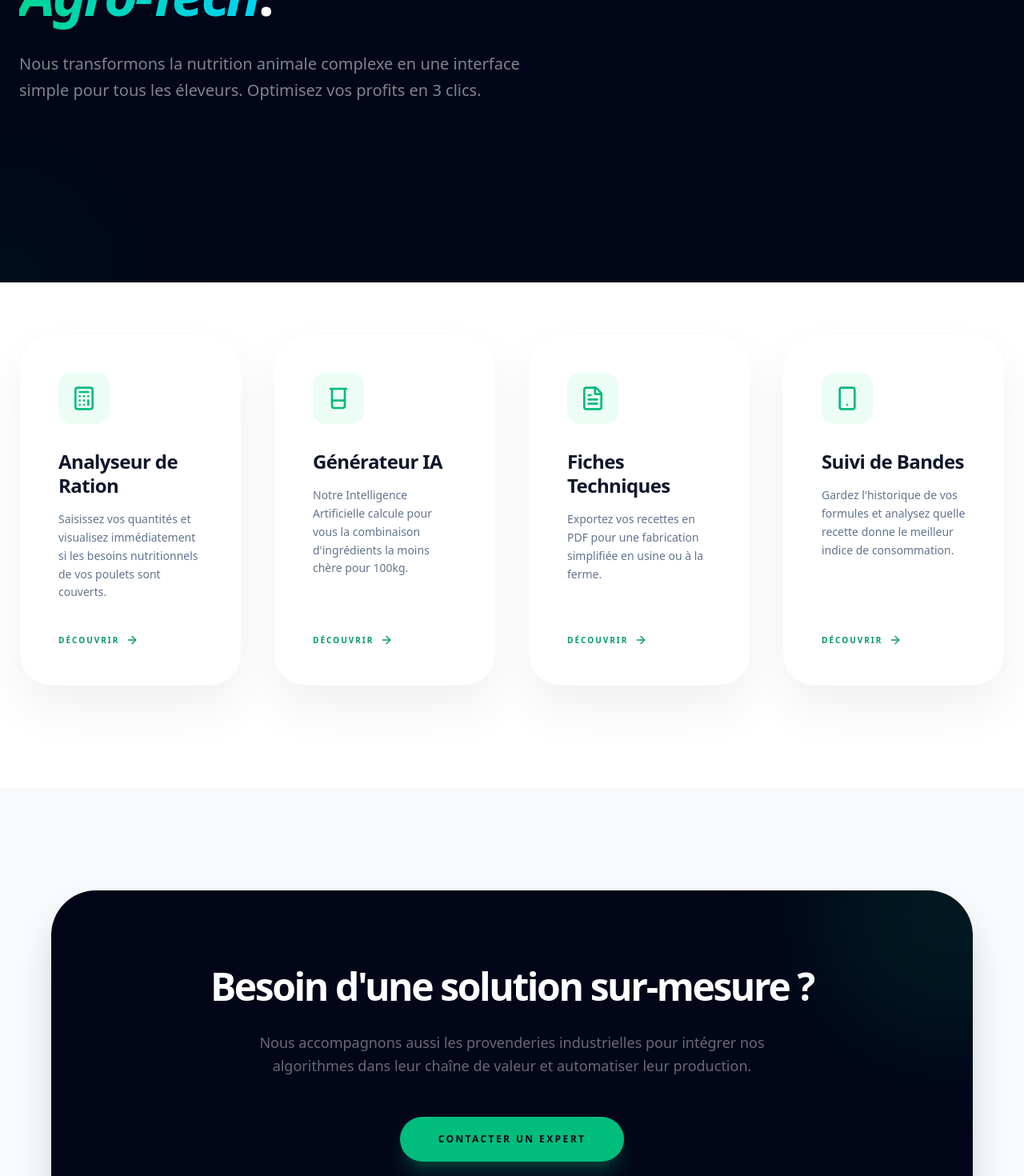
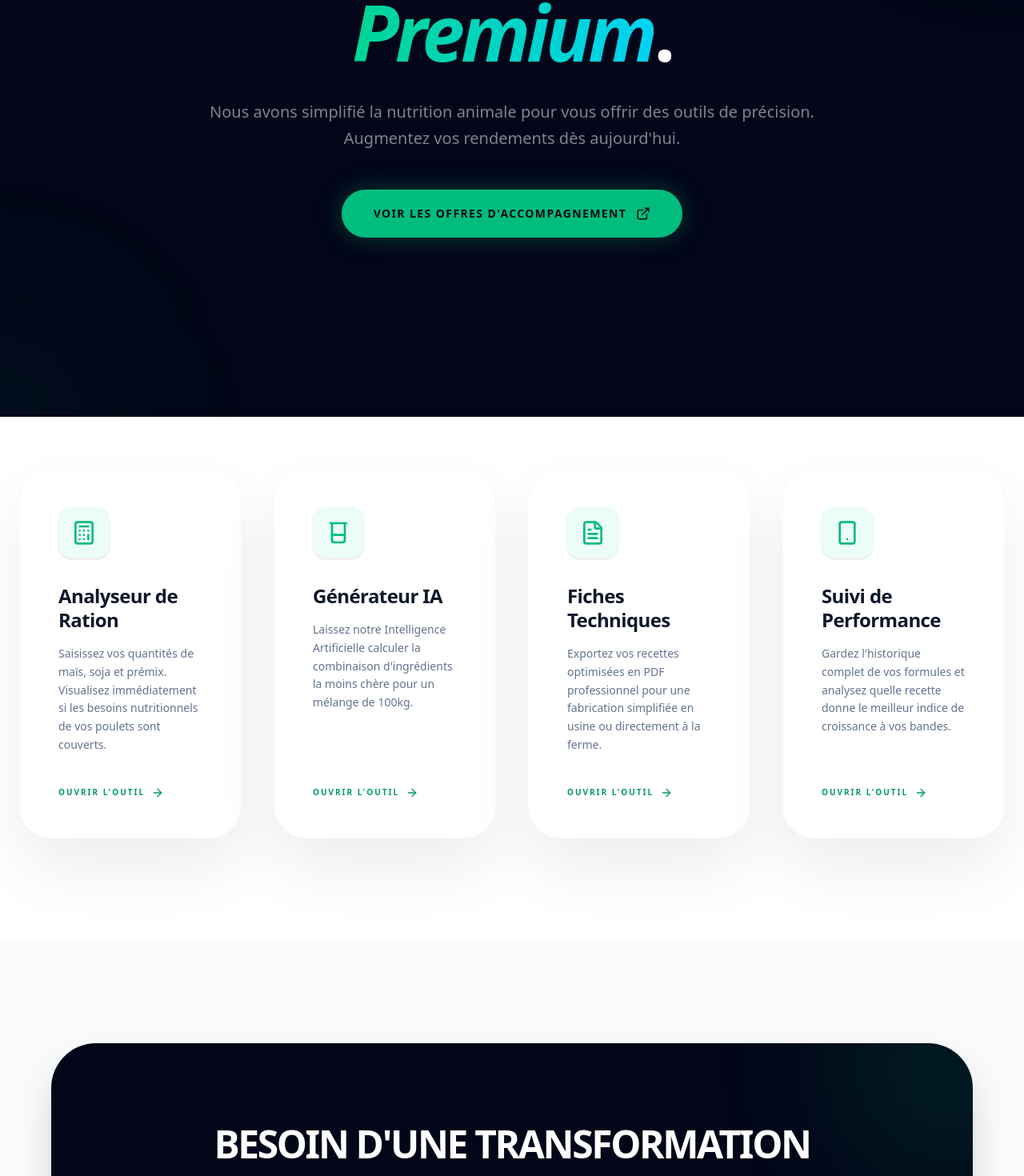
Before and after one commit to Laouroujennifer/provende-ia, a React (Vite) app: page /services in a window 1280 px wide. Shown: the part 360-1830 px from the top of the page at 80% size. Built offline with nearby package versions, Linux system fonts and the light colour scheme.

Commit message:
ajout des pages

```diff
--- a/src/App.tsx
+++ b/src/App.tsx
@@ -7,6 +7,7 @@
 import { Contact } from './pages/Contact'
 import { Login } from './pages/Login'
 import { Register } from './pages/Register'
+import { Formations } from './pages/Formations'
 import { Dashboard } from './pages/Dashboard'
 import { Header } from './components/Header'
 import { Footer } from './components/Footer'
@@ -29,7 +30,9 @@
           <Route path="/about" element={<About />} />
           <Route path="/contact" element={<Contact />} />
           <Route path="/login" element={<Login />} />
-          <Route path="/register" element={<Register />} />
+          <Route path="/register" element={<Register />}
+          />
+          <Route path="/formations" element={<Formations />} />
 
           {/* Protection : Redirige vers Register si pas connecté */}
           <Route
--- /dev/null
+++ b/src/pages/Formations.tsx
@@ -0,0 +1,120 @@
+// src/pages/Formations.tsx
+import { motion } from 'framer-motion'
+import { GraduationCap, Play, CheckCircle, ExternalLink, Sparkles, BookOpen } from 'lucide-react'
+
+export function Formations() {
+  const formationUrl = "https://frica-volaille.systeme.io/formation"
+
+  return (
+    <div className="bg-slate-950 min-h-screen text-white">
+      {/* 1. HERO SECTION - STYLE MINEA */}
+      <section className="relative pt-48 pb-32 px-6 overflow-hidden flex flex-col items-center text-center">
+        {/* Lueurs d'arrière-plan */}
+        <div className="absolute top-0 left-1/2 -translate-x-1/2 w-full h-[500px] bg-emerald-500/10 blur-[120px] rounded-full pointer-events-none" />
+
+        <motion.div
+          initial={{ opacity: 0, y: 20 }}
+          animate={{ opacity: 1, y: 0 }}
+          className="max-w-4xl relative z-10"
+        >
+          <div className="inline-flex items-center gap-2 px-4 py-2 rounded-full bg-white/5 border border-white/10 text-emerald-400 mb-8 shadow-2xl">
+            <GraduationCap size={14} fill="currentColor" className="opacity-20" />
+            <span className="font-black uppercase tracking-[0.3em] text-[10px]">Académie ProvendeBuilder</span>
+          </div>
+
+          <h1 className="text-5xl md:text-8xl font-black leading-[1.05] tracking-tighter mb-8">
+            Maîtrisez l'art de la <br />
+            <span className="bg-linear-to-r from-emerald-400 to-cyan-400 bg-clip-text text-transparent italic">nutrition animale</span>.
+          </h1>
+
+          <p className="text-white/50 text-lg md:text-xl max-w-2xl mx-auto font-medium leading-relaxed mb-12">
+            L'outil ne suffit pas sans le savoir. Apprenez les secrets de fabrication pour vos poulets de chair et pondeuses avec nos experts.
+          </p>
+
+          <div className="flex flex-col items-center gap-6">
+            <a
+              href={formationUrl}
+              target="_blank"
+              rel="noopener noreferrer"
+              className="px-12 py-6 bg-emerald-500 text-slate-950 rounded-full font-black text-sm uppercase tracking-widest shadow-[0_0_40px_rgba(16,185,129,0.3)] hover:scale-105 transition-all flex items-center gap-3 group"
+            >
+              Accéder au catalogue <ExternalLink size={18} className="group-hover:translate-x-1 group-hover:-translate-y-1 transition-transform" />
+            </a>
+            <p className="text-white/30 text-[10px] font-bold uppercase tracking-[0.2em]">
+              Propulsé par Frica-Volaille Academy
+            </p>
+          </div>
+        </motion.div>
+      </section>
+
+      {/* 2. SECTION AVANTAGES - POURQUOI SE FORMER ? */}
+      <section className="py-32 px-6 border-t border-white/5 relative z-10">
+        <div className="max-w-7xl mx-auto">
+          <div className="grid md:grid-cols-3 gap-8">
+            {[
+              {
+                t: "Apprentissage Vidéo",
+                d: "Des modules pas-à-pas pour maîtriser chaque étape de la fabrication.",
+                i: <Play className="text-emerald-400" />
+              },
+              {
+                t: "Certificat d'Expert",
+                d: "Validez vos compétences et boostez la crédibilité de votre ferme.",
+                i: <Sparkles className="text-emerald-400" />
+              },
+              {
+                t: "Guides Pratiques",
+                d: "Téléchargez des fiches techniques et des profilages nutritionnels exclusifs.",
+                i: <BookOpen className="text-emerald-400" />
+              }
+            ].map((f, i) => (
+              <div key={i} className="p-10 bg-white/5 border border-white/10 rounded-[2.5rem] hover:bg-white/[0.08] transition-all group">
+                <div className="w-12 h-12 bg-emerald-500/10 rounded-xl flex items-center justify-center mb-8 group-hover:scale-110 transition-transform">
+                  {f.i}
+                </div>
+                <h3 className="text-2xl font-black mb-4 tracking-tight">{f.t}</h3>
+                <p className="text-white/50 leading-relaxed font-medium text-sm">{f.d}</p>
+              </div>
+            ))}
+          </div>
+        </div>
+      </section>
+
+      {/* 3. SECTION IMPACT - RÉSULTATS GARANTIS */}
+      <section className="py-32 px-6 bg-slate-900/20">
+        <div className="max-w-5xl mx-auto bg-slate-900 rounded-[3.5rem] p-12 md:p-20 border border-white/10 relative overflow-hidden">
+          <div className="absolute top-0 right-0 w-64 h-64 bg-emerald-500/10 rounded-full blur-3xl -mr-32 -mt-32" />
+
+          <div className="grid md:grid-cols-2 gap-12 items-center relative z-10">
+            <div>
+              <h2 className="text-3xl md:text-4xl font-black mb-6 tracking-tighter">Apprenez à réduire vos coûts de 40%.</h2>
+              <div className="space-y-4">
+                {[
+                  "Choix des matières premières locales",
+                  "Gestion des stocks et stockage",
+                  "Analyse des indices de consommation",
+                  "Secrets de la croissance rapide"
+                ].map(text => (
+                  <div key={text} className="flex items-center gap-3 text-white/70 text-sm font-bold">
+                    <CheckCircle size={16} className="text-emerald-500" /> {text}
+                  </div>
+                ))}
+              </div>
+            </div>
+            <div className="text-center md:text-right">
+               <p className="text-[10px] font-black uppercase tracking-[0.3em] text-emerald-500 mb-4">Disponible immédiatement</p>
+               <a
+                href={formationUrl}
+                target="_blank"
+                rel="noopener noreferrer"
+                className="inline-block px-10 py-5 bg-white text-slate-950 rounded-full font-black text-xs uppercase tracking-widest hover:bg-emerald-400 transition-all shadow-2xl"
+               >
+                 Rejoindre la formation
+               </a>
+            </div>
+          </div>
+        </div>
+      </section>
+    </div>
+  )
+}
--- a/src/pages/Services.tsx
+++ b/src/pages/Services.tsx
@@ -1,66 +1,73 @@
 // src/pages/Services.tsx
 import { motion } from 'framer-motion'
-import { Calculator, Beaker, FileText, Smartphone, ArrowRight, Sparkles } from 'lucide-react'
-import { Link } from 'react-router-dom'
+import { Calculator, Beaker, FileText, Smartphone, ArrowRight, Sparkles, ExternalLink } from 'lucide-react'
 
 export function Services() {
+  // TON LIEN EXTERNE UNIQUE
+  const serviceExternalUrl = "https://pamphilemehou.systeme.io/frica-volaille"
+
   const serviceItems = [
     {
       title: "Analyseur de Ration",
       icon: <Calculator size={32}/>,
-      desc: "Saisissez vos quantités et visualisez immédiatement si les besoins nutritionnels de vos poulets sont couverts.",
-      mode: 'manual' // Ouvre l'analyseur manuel
+      desc: "Saisissez vos quantités de maïs, soja et prémix. Visualisez immédiatement si les besoins nutritionnels de vos poulets sont couverts."
     },
     {
       title: "Générateur IA",
       icon: <Beaker size={32}/>,
-      desc: "Notre Intelligence Artificielle calcule pour vous la combinaison d'ingrédients la moins chère pour 100kg.",
-      mode: 'auto' // Ouvre le générateur automatique
+      desc: "Laissez notre Intelligence Artificielle calculer la combinaison d'ingrédients la moins chère pour un mélange de 100kg."
     },
     {
       title: "Fiches Techniques",
       icon: <FileText size={32}/>,
-      desc: "Exportez vos recettes en PDF pour une fabrication simplifiée en usine ou à la ferme.",
-      mode: 'manual'
+      desc: "Exportez vos recettes optimisées en PDF professionnel pour une fabrication simplifiée en usine ou directement à la ferme."
     },
     {
-      title: "Suivi de Bandes",
+      title: "Suivi de Performance",
       icon: <Smartphone size={32}/>,
-      desc: "Gardez l'historique de vos formules et analysez quelle recette donne le meilleur indice de consommation.",
-      mode: 'manual'
+      desc: "Gardez l'historique complet de vos formules et analysez quelle recette donne le meilleur indice de croissance à vos bandes."
     },
   ]
 
   return (
     <div className="bg-white min-h-screen">
-      {/* 1. Header Service - DARK TECH MINEA STYLE */}
+      {/* 1. HEADER SECTION - DARK PREMIUM MINEA STYLE */}
       <section className="relative bg-slate-950 pt-48 pb-56 px-6 overflow-hidden">
         {/* Cercles de lumière vibrants */}
-        <div className="absolute top-0 right-0 w-96 h-96 bg-emerald-500/10 rounded-full blur-[120px] -mr-48 -mt-48" />
-        <div className="absolute bottom-0 left-0 w-72 h-72 bg-emerald-400/5 rounded-full blur-[100px] -ml-36 -mb-36" />
+        <div className="absolute top-0 right-0 w-96 h-96 bg-emerald-500/10 rounded-full blur-[120px] -mr-48 -mt-48 pointer-events-none" />
+        <div className="absolute bottom-0 left-0 w-72 h-72 bg-emerald-400/5 rounded-full blur-[100px] -ml-36 -mb-36 pointer-events-none" />
 
-        <div className="max-w-7xl mx-auto relative z-10">
+        <div className="max-w-7xl mx-auto relative z-10 text-center">
           <motion.div
             initial={{ opacity: 0, y: 20 }}
             animate={{ opacity: 1, y: 0 }}
-            className="max-w-2xl text-white"
+            className="max-w-3xl mx-auto text-white"
           >
-            <div className="flex items-center gap-2 text-emerald-400 mb-6">
-              <Sparkles size={18} />
-              <span className="font-black uppercase tracking-[0.3em] text-[10px]">Solutions de Précision</span>
+            <div className="inline-flex items-center gap-2 px-3 py-1 rounded-full bg-white/5 border border-white/10 text-emerald-400 mb-6 font-black uppercase tracking-[0.3em] text-[10px]">
+              <Sparkles size={14} />
+              L'excellence en provenderie
             </div>
-            <h1 className="text-5xl md:text-7xl font-black mb-8 leading-[1.1] tracking-tighter">
-              Nos Solutions <br/>
-              <span className="bg-linear-to-r from-emerald-400 to-cyan-400 bg-clip-text text-transparent italic">Agro-Tech</span>.
+            <h1 className="text-5xl md:text-8xl font-black mb-8 leading-[1.1] tracking-tighter">
+              Nos Services <br/>
+              <span className="bg-linear-to-r from-emerald-400 to-cyan-400 bg-clip-text text-transparent italic">Premium</span>.
             </h1>
-            <p className="text-xl text-white/50 leading-relaxed font-medium">
-              Nous transformons la nutrition animale complexe en une interface simple pour tous les éleveurs. Optimisez vos profits en 3 clics.
+            <p className="text-xl text-white/50 leading-relaxed font-medium mb-12">
+              Nous avons simplifié la nutrition animale pour vous offrir des outils de précision. Augmentez vos rendements dès aujourd'hui.
             </p>
+
+            <a
+              href={serviceExternalUrl}
+              target="_blank"
+              rel="noopener noreferrer"
+              className="inline-flex items-center gap-3 px-10 py-5 bg-emerald-500 text-slate-950 rounded-full font-black text-sm uppercase tracking-widest shadow-[0_0_30px_rgba(16,185,129,0.3)] hover:scale-105 transition-all"
+            >
+              Voir les offres d'accompagnement <ExternalLink size={18} />
+            </a>
           </motion.div>
         </div>
       </section>
 
-      {/* 2. Grid Services - TES GRANDES CARTES AÉRÉES + LOGIQUE REDIRECTION */}
+      {/* 2. GRID SERVICES - LES CARTES BLANCHES (LA PARTIE QUE TU AS DEMANDÉE) */}
       <section className="py-32 px-6 -mt-16 relative z-20">
         <div className="max-w-7xl mx-auto">
           <div className="grid md:grid-cols-2 lg:grid-cols-4 gap-10">
@@ -71,49 +78,56 @@
                 whileInView={{ opacity: 1, y: 0 }}
                 viewport={{ once: true }}
                 transition={{ delay: i * 0.1 }}
-                whileHover={{ y: -15, scale: 1.02 }}
-                className="bg-white p-12 rounded-[2.5rem] shadow-[0_30px_60px_rgba(0,0,0,0.06)] border border-slate-50 flex flex-col items-start group transition-all duration-300"
+                whileHover={{ y: -15 }}
+                className="bg-white p-12 rounded-[2.5rem] shadow-[0_40px_80px_rgba(0,0,0,0.07)] border border-slate-50 flex flex-col items-start group transition-all duration-500"
               >
-                <div className="w-16 h-16 bg-emerald-50 rounded-2xl flex items-center justify-center text-emerald-500 mb-8 group-hover:bg-emerald-500 group-hover:text-white transition-all duration-300">
+                {/* Icône avec cercle émeraude */}
+                <div className="w-16 h-16 bg-emerald-50 rounded-2xl flex items-center justify-center text-emerald-500 mb-8 group-hover:bg-emerald-500 group-hover:text-white transition-all duration-300 shadow-sm">
                   {s.icon}
                 </div>
-                <h3 className="text-2xl font-black text-slate-900 mb-4 leading-tight tracking-tight">{s.title}</h3>
+
+                {/* Titre & Description */}
+                <h3 className="text-2xl font-black text-slate-900 mb-4 leading-tight tracking-tight">
+                  {s.t} {s.title}
+                </h3>
                 <p className="text-slate-500 mb-10 leading-relaxed font-medium text-sm">
                   {s.desc}
                 </p>
 
-                {/* LOGIQUE : On passe le mode via l'état (state) de React Router */}
-                <Link
-                  to="/dashboard"
-                  state={{ initialMode: s.mode }}
+                {/* BOUTON DÉCOUVRIR (LIEN EXTERNE) */}
+                <a
+                  href={serviceExternalUrl}
+                  target="_blank"
+                  rel="noopener noreferrer"
                   className="mt-auto flex items-center gap-2 text-emerald-600 font-black text-[10px] uppercase tracking-[0.2em] hover:gap-4 transition-all group-hover:text-emerald-400"
                 >
-                  Découvrir <ArrowRight size={16}/>
-                </Link>
+                  Ouvrir l'outil <ArrowRight size={16}/>
+                </a>
               </motion.div>
             ))}
           </div>
         </div>
       </section>
 
-      {/* 3. CTA Final - DARK CTA POUR LA COHÉRENCE */}
+      {/* 3. CTA FINAL - STYLE SOMBRE */}
       <section className="py-32 px-6 bg-slate-50">
         <div className="max-w-6xl mx-auto bg-slate-950 rounded-[3.5rem] p-12 md:p-24 text-center relative overflow-hidden shadow-2xl">
-          {/* Lueur interne */}
-          <div className="absolute top-0 right-0 w-80 h-80 bg-emerald-500/10 rounded-full blur-3xl -mr-32 -mt-32" />
+          <div className="absolute top-0 right-0 w-80 h-80 bg-emerald-500/10 rounded-full blur-3xl -mr-32 -mt-32 pointer-events-none" />
 
-          <h2 className="text-4xl md:text-5xl font-black text-white mb-8 tracking-tighter">
-            Besoin d'une solution sur-mesure ?
+          <h2 className="text-4xl md:text-5xl font-black text-white mb-8 tracking-tighter uppercase leading-tight">
+            Besoin d'une transformation <br/> industrielle ?
           </h2>
           <p className="text-lg text-white/40 mb-12 max-w-2xl mx-auto font-medium leading-relaxed">
-            Nous accompagnons aussi les provenderies industrielles pour intégrer nos algorithmes dans leur chaîne de valeur et automatiser leur production.
+            Rejoignez Pamphile Mehou et l'équipe Frica-Volaille pour transformer votre élevage en une entreprise hautement rentable.
           </p>
-          <Link
-            to="/contact"
-            className="inline-flex items-center gap-4 px-12 py-5 bg-emerald-500 text-slate-950 rounded-full font-black text-xs uppercase tracking-[0.2em] shadow-xl shadow-emerald-500/20 hover:scale-105 transition-all"
+          <a
+            href={serviceExternalUrl}
+            target="_blank"
+            rel="noopener noreferrer"
+            className="inline-flex items-center gap-4 px-12 py-6 bg-white text-slate-950 rounded-full font-black text-[11px] uppercase tracking-[0.2em] shadow-xl hover:bg-emerald-400 hover:scale-105 transition-all"
           >
-            Contacter un Expert
-          </Link>
+            Démarrer l'accompagnement
+          </a>
         </div>
       </section>
     </div>
```
